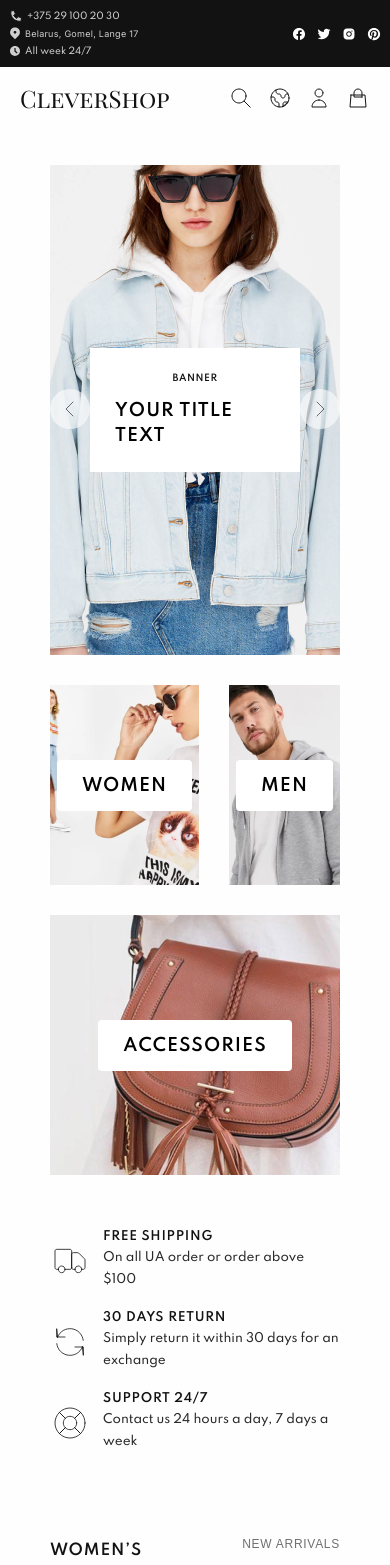
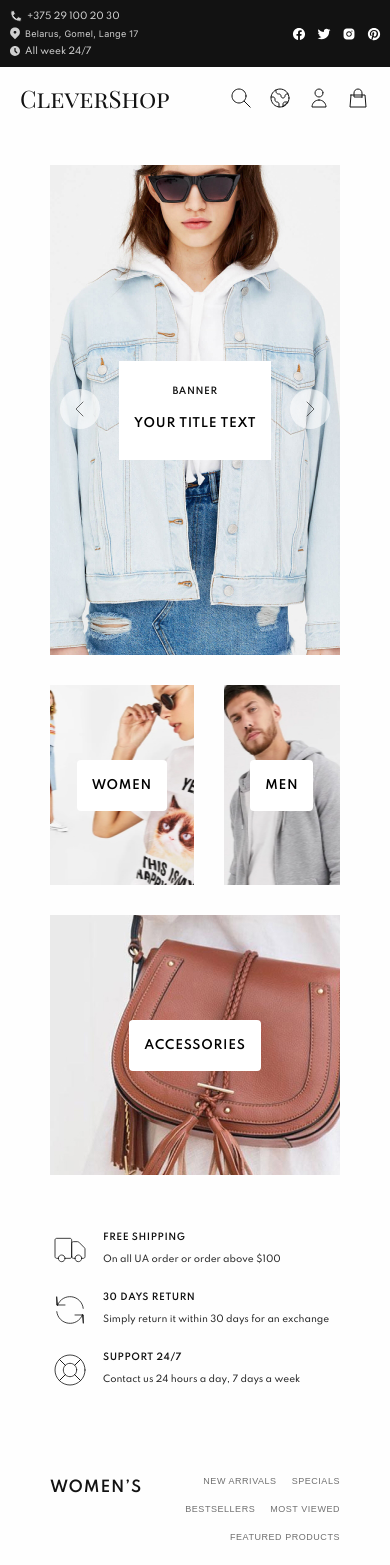
Before and after one commit to Zhukouskaya/training-shop, a React (Create React App) app: page / in a window 390 px wide. Shown: the top 1565 px of the page. Built offline with nearby package versions, Linux system fonts and the light colour scheme.

Commit message:
fix adaptive main page

```diff
--- a/src/components/footer/footerMain/footerMain.css
+++ b/src/components/footer/footerMain/footerMain.css
@@ -26,3 +26,20 @@
     gap: 20px;
   }
 }
+
+@media (max-width: 500px) {
+  .footer__item,
+  .footer__item_link {
+    font-size: 9px;
+    line-height: 20px;
+
+    /* grid-template-columns: repeat(1, 1fr);
+    gap: 20px; */
+  }
+}
+
+@media (max-width: 430px) {
+  .footer__main {
+    grid-template-columns: repeat(1, 1fr);
+  }
+}
--- a/src/components/pages/MainPage/advantage/AdvantageBlock/advantageBlock.css
+++ b/src/components/pages/MainPage/advantage/AdvantageBlock/advantageBlock.css
@@ -36,3 +36,10 @@
     padding-top: 20px;
   }
 }
+
+@media (max-width: 740px) {
+  .advantage__title,
+  .advantage__subtitle  {
+    font-size: 9px;
+  }
+}
--- a/src/components/pages/MainPage/banner/banner.css
+++ b/src/components/pages/MainPage/banner/banner.css
@@ -118,3 +118,14 @@
     grid-column-end: 3;
   }
 }
+
+@media (max-width: 430px) {
+  .banner__title {
+    font-size: 12px;
+    padding: 13px 15px;
+  }
+
+  .banner__subtitle {
+    font-size: 9px;
+  }
+}
--- a/src/components/pages/MainPage/blog/blog.css
+++ b/src/components/pages/MainPage/blog/blog.css
@@ -1,3 +1,9 @@
 .blog {
   padding: 96px 85px 45px;
 }
+
+@media (max-width: 600px) {
+  .blog  {
+    padding: 50px;
+  }
+}
--- a/src/components/pages/MainPage/blog/blogHeader/blogHeader.css
+++ b/src/components/pages/MainPage/blog/blogHeader/blogHeader.css
@@ -21,3 +21,10 @@
   color: #121212;
   opacity: 0.6;
 }
+
+@media (max-width: 600px) {
+  .title {
+    font-size: 17px;
+  }
+
+}
--- a/src/components/pages/MainPage/mainProduct/ProductBtn/productBtn.css
+++ b/src/components/pages/MainPage/mainProduct/ProductBtn/productBtn.css
@@ -6,3 +6,9 @@
   color: #121212;
   opacity: 0.6;
 }
+
+@media (max-width: 500px) {
+  .ptoduct__btn {
+    font-size: 9px;
+  }
+}
--- a/src/components/pages/MainPage/mainProduct/ProductTitle/productTitle.css
+++ b/src/components/pages/MainPage/mainProduct/ProductTitle/productTitle.css
@@ -46,6 +46,7 @@
     flex-wrap: wrap;
     justify-content: flex-end;
     padding-left: 25px;
+    padding-right: 0;
   }
 
   .product__title_text {
```
